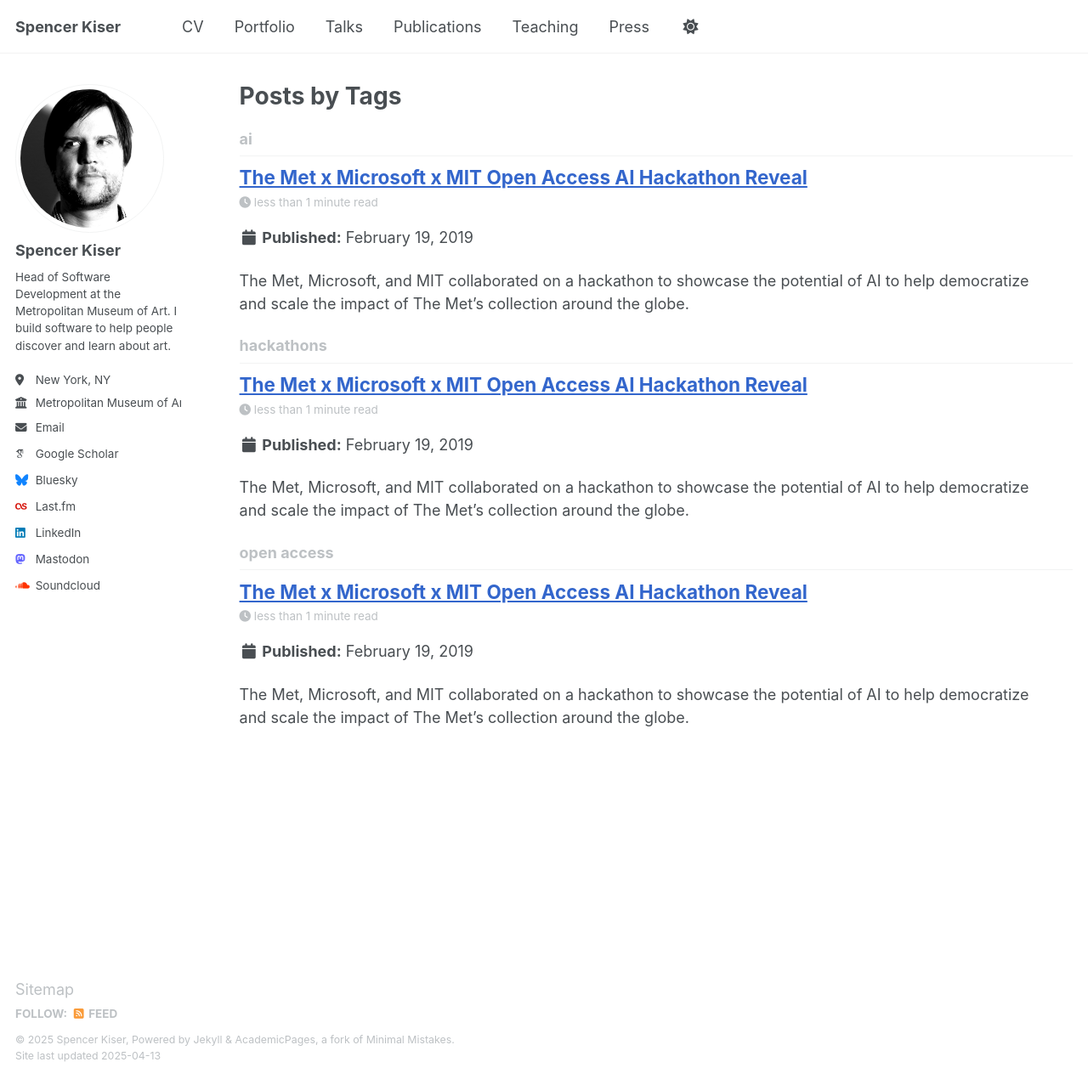
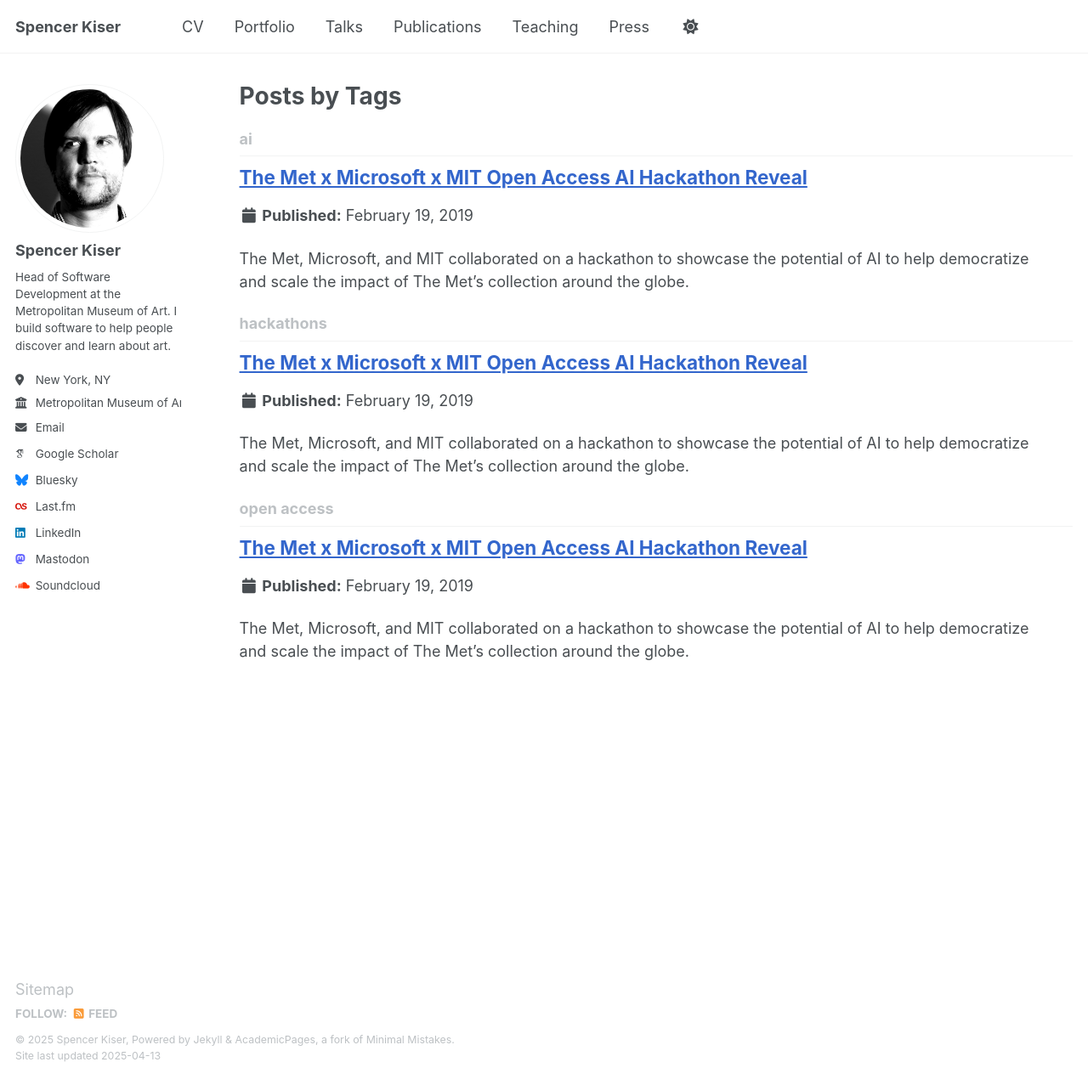
Before and after one commit to spencerk/spencerk.github.io, a Jekyll site: the page built from _pages/tag-archive.html, in a window 1280 px wide and 1270 px high. Shown: the whole window at 85% size. Built offline with Jekyll 4.4.1, drawn with Linux system fonts in a browser that asks for light colours; some web fonts are replaced; some of the changed lines change nothing that is shown.

Commit message:
config changes

```diff
--- a/_config.yml
+++ b/_config.yml
@@ -85,10 +85,10 @@
     title: 'Conference Papers'
 
 # Site Settings
-teaser                   :  # filename of teaser fallback teaser image placed in /images/, .e.g. "500x300.png"
+teaser                   : "spincycle-teaser.jpg" # filename of teaser fallback teaser image placed in /images/, .e.g. "500x300.png"
 breadcrumbs              : false # true, false (default)
 words_per_minute         : 160
-future                   : true
+future                   : false
 read_more                : "disabled" # if enabled, adds "Read more" links to excerpts
 talkmap_link             : false      #change to true to add link to talkmap on talks page
 comments:
@@ -236,10 +236,10 @@
     values:
       layout: single
       author_profile: true
-      read_time: true
+      read_time: false
       comments: false
-      share: true
-      related: true
+      share: false
+      related: false
   # _pages
   - scope:
       path: ""
```
